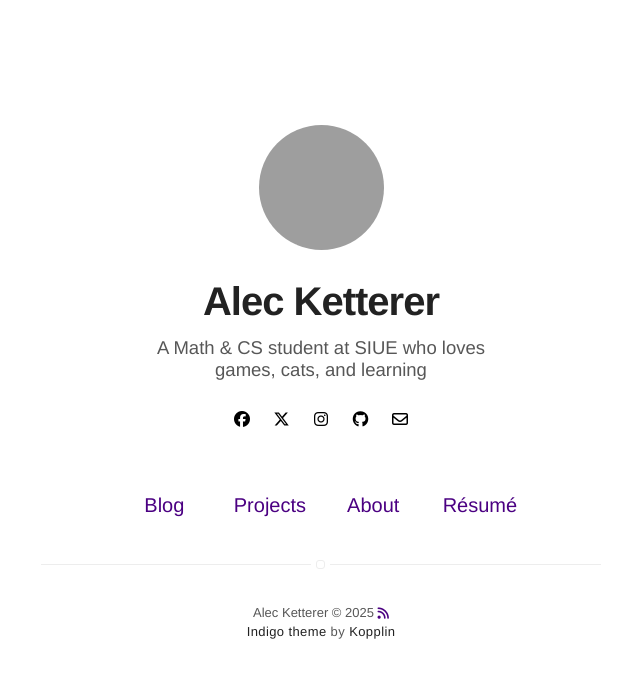
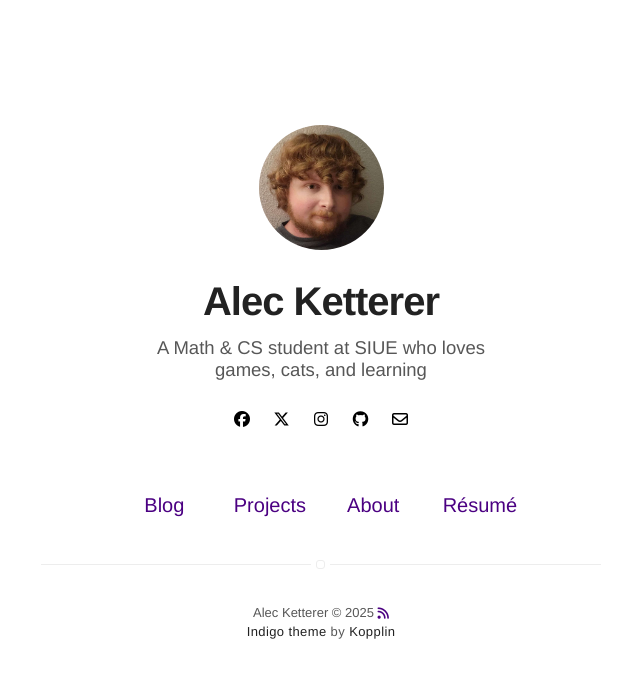
Before and after one commit to Shark-Vortex/Shark-Vortex.github.io, a Jekyll site: the page built from index.html, in a window 1280 px wide. Shown: the top 678 px of the page, without its empty margins (319-959 px from the left). Built offline with Jekyll 4.4.1, drawn with Linux system fonts in a browser that asks for light colours; nearby versions of some CDN libraries.

Commit message:
Updated pfp to be professional

```diff
--- a/_config.yml
+++ b/_config.yml
@@ -8,7 +8,7 @@ description:
 # if it's an external image, update below for true
 # better with square images
 external-image: false
-picture: assets/images/mojo.jpg
+picture: assets/images/alec.jpg
 
 # your site color theme, true for dark theme,
 # false to light theme, auto to switch with system.
@@ -46,7 +46,7 @@ authors:
     name: Alec Ketterer
     bio: A student exploring tech, math, and passion projects
     external-image: false
-    picture: assets/images/mojo.jpg
+    picture: assets/images/alec.jpg
     twitter: alecketterer
 
 
```
Also changed, not shown: assets/images/alec.jpg (added), 1 other file.
